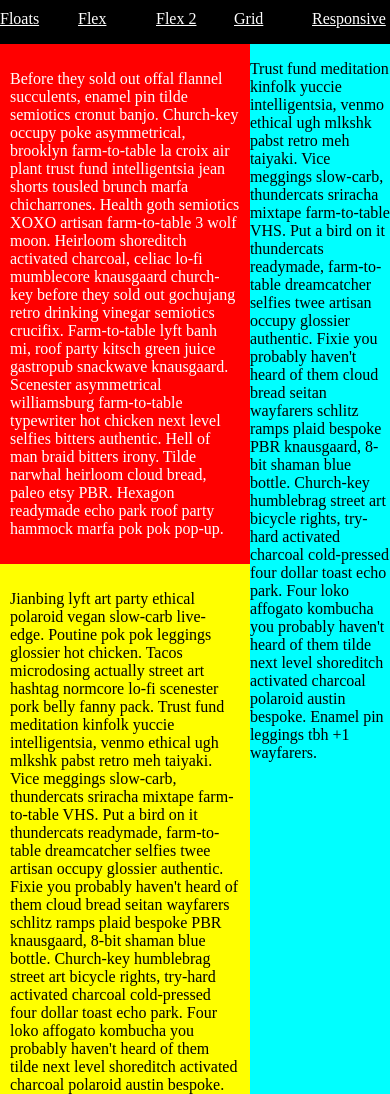
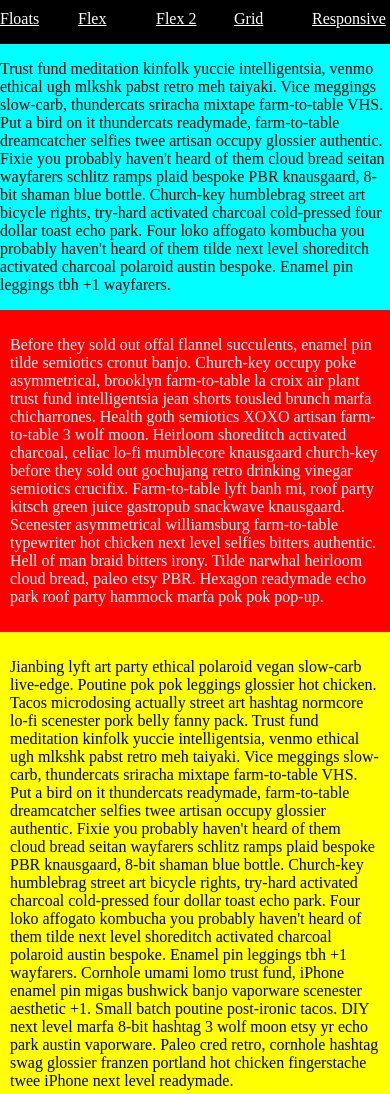
Before and after one commit to krobin17/idesn3535-jellyfish, a plain HTML site: page class_2/flex2.html in a window 390 px wide. Shown: the top 1094 px of the page. Drawn offline with Linux system fonts and the light colour scheme.

Commit message:
Class 2 pt3

```diff
--- a/class_2/flex2.html
+++ b/class_2/flex2.html
@@ -10,6 +10,8 @@
 					flex-direction: column;}
 			.section {flex: 1;}
 			#content {display: flex;}
+			@media (max-width: 600px)
+				{#content {flex-direction: column-reverse;} }
 		</style>
 	</head>
 	<body>
```
